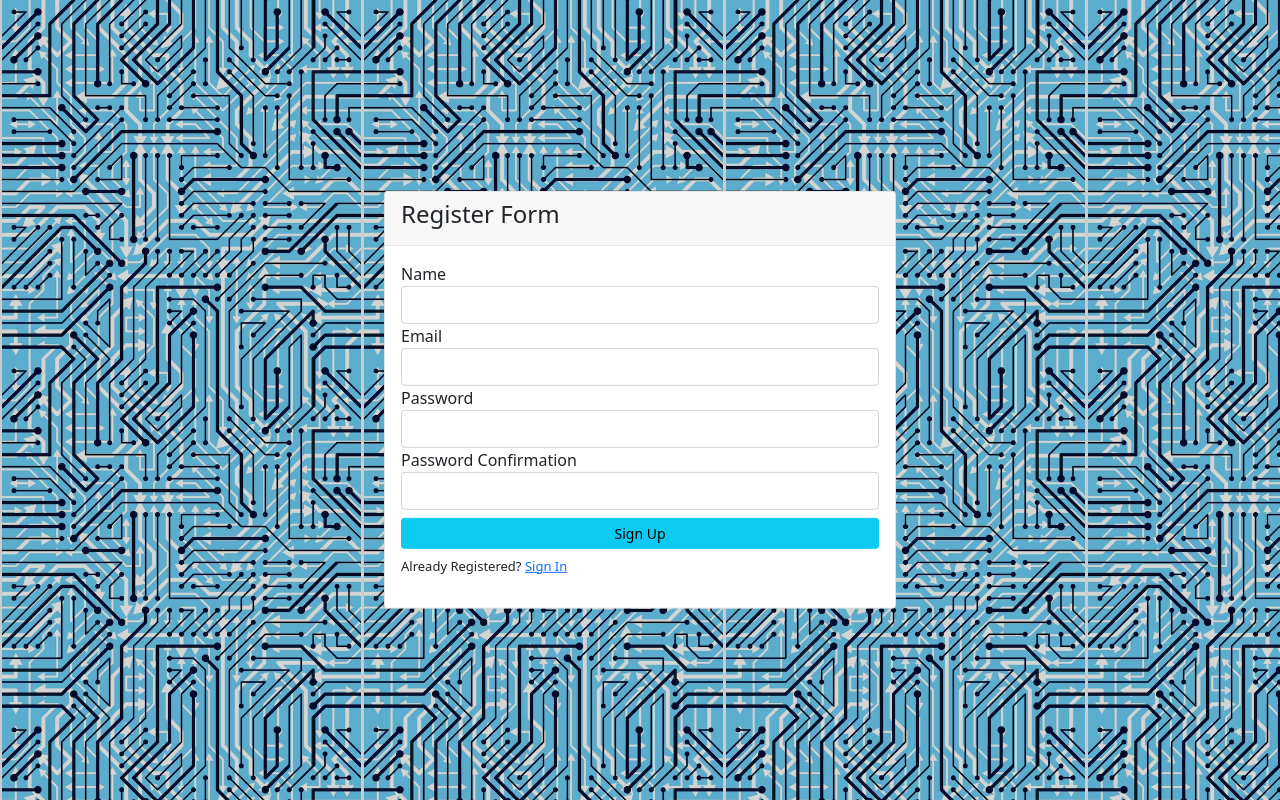
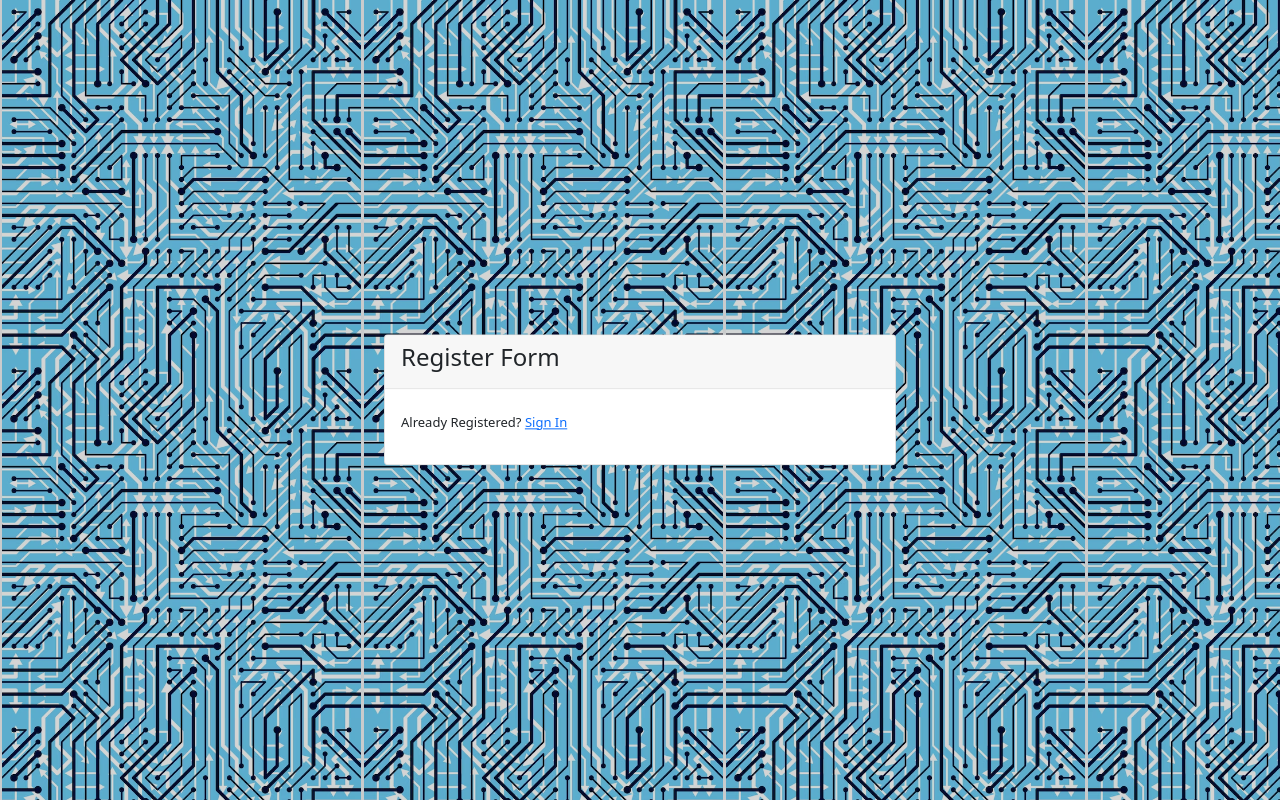
Before and after one commit to rusulazomsumon/col2uni, a Laravel app: page /register in a window 1280 px wide. Run offline with Laravel 8, Linux system fonts and the light colour scheme; tables that the repository leaves empty hold one stand-in row (Sample ...); some libraries are stand-ins or nearby versions.

Commit message:
registration blocked

```diff
--- a/resources/views/backend/auth/register.blade.php
+++ b/resources/views/backend/auth/register.blade.php
@@ -2,26 +2,19 @@
 @section('page_title','Register Form')
 
 @section('content')
-    {!! Form::open(['method'=>'post', 'route'=>'register']) !!}
-    <!-- name -->
+    {{-- {!! Form::open(['method'=>'post', 'route'=>'register']) !!}
     {!! Form::label('name', 'Name') !!}
     {!! Form::text('name', null, ['class'=>'form-control from-control-sm']) !!}
-
-    <!-- email -->
     {!! Form::label('email', 'Email') !!}
     {!! Form::email('email', null, ['class'=>'form-control from-control-sm']) !!}
-     <!-- password -->
-     {!! Form::label('password', 'Password') !!}
-     {!! Form::password('password'  , ['class'=>'form-control from-control-sm']) !!}
-     <!-- password confromation -->
-     {!! Form::label('password_confirmation', 'Password Confirmation') !!}
-     {!! Form::password('password_confirmation', ['class'=>'form-control from-control-sm']) !!}
-    {{-- submin button --}}
-     <div class="d-grid">
-        {!! Form::button('Sign Up', ['type'=>'submit','class'=>'btn btn-info btn-sm mt-2']) !!}
+    {!! Form::label('password', 'Password') !!}
+    {!! Form::password('password'  , ['class'=>'form-control from-control-sm']) !!}
+    {!! Form::label('password_confirmation', 'Password Confirmation') !!}
+    {!! Form::password('password_confirmation', ['class'=>'form-control from-control-sm']) !!}
+    <div class="d-grid">
+        {!! Form::button('Sign Up', ['type'=>'submit','class'=>'btn btn-info btn-sm mt-2', 'disabled' => true]) !!}
     </div>
-    {{-- end of form --}}
-    {!! Form::close([]) !!}
+    {!! Form::close([]) !!} --}}
 
     {{-- Sign in --}}
     <p class="mt-2">
```
